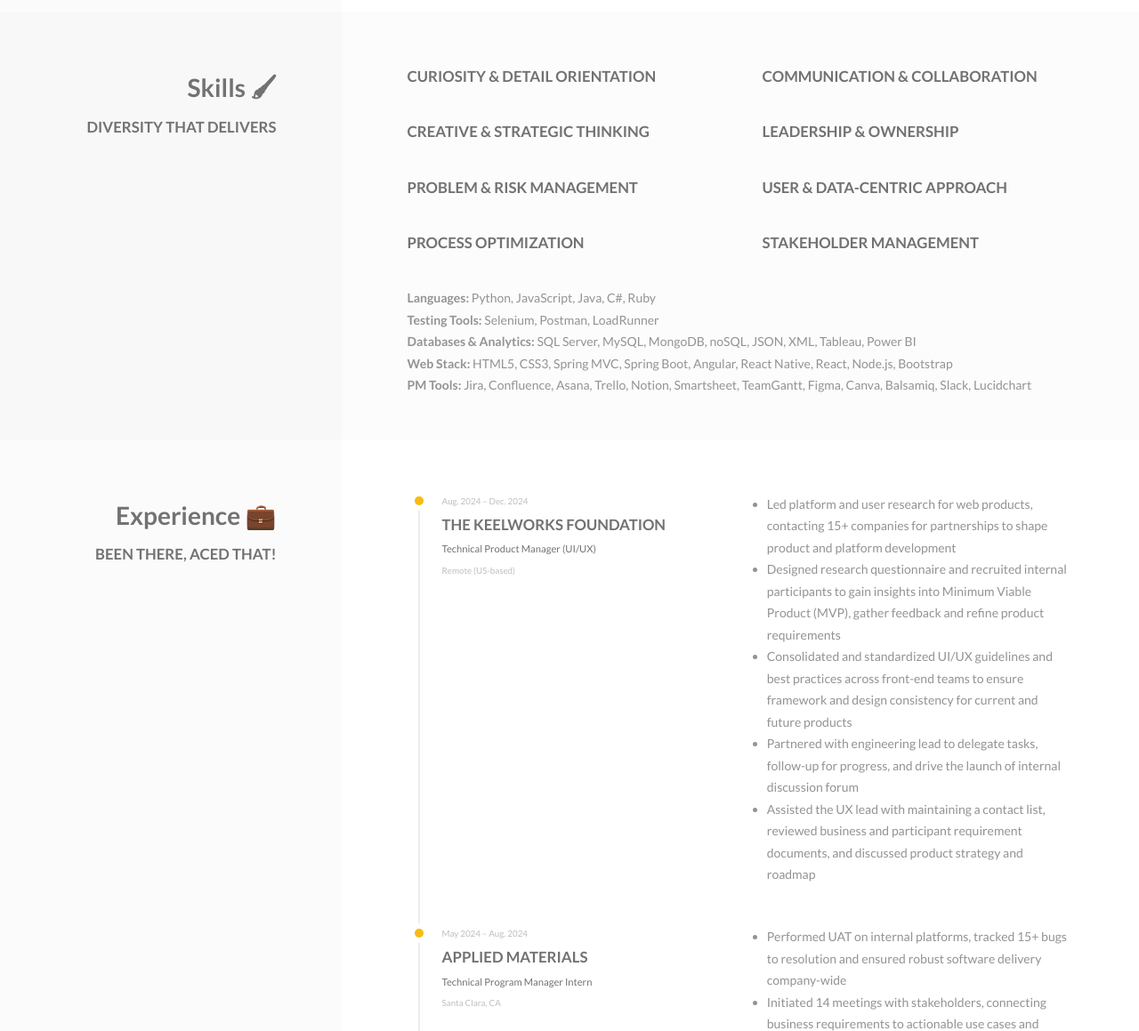
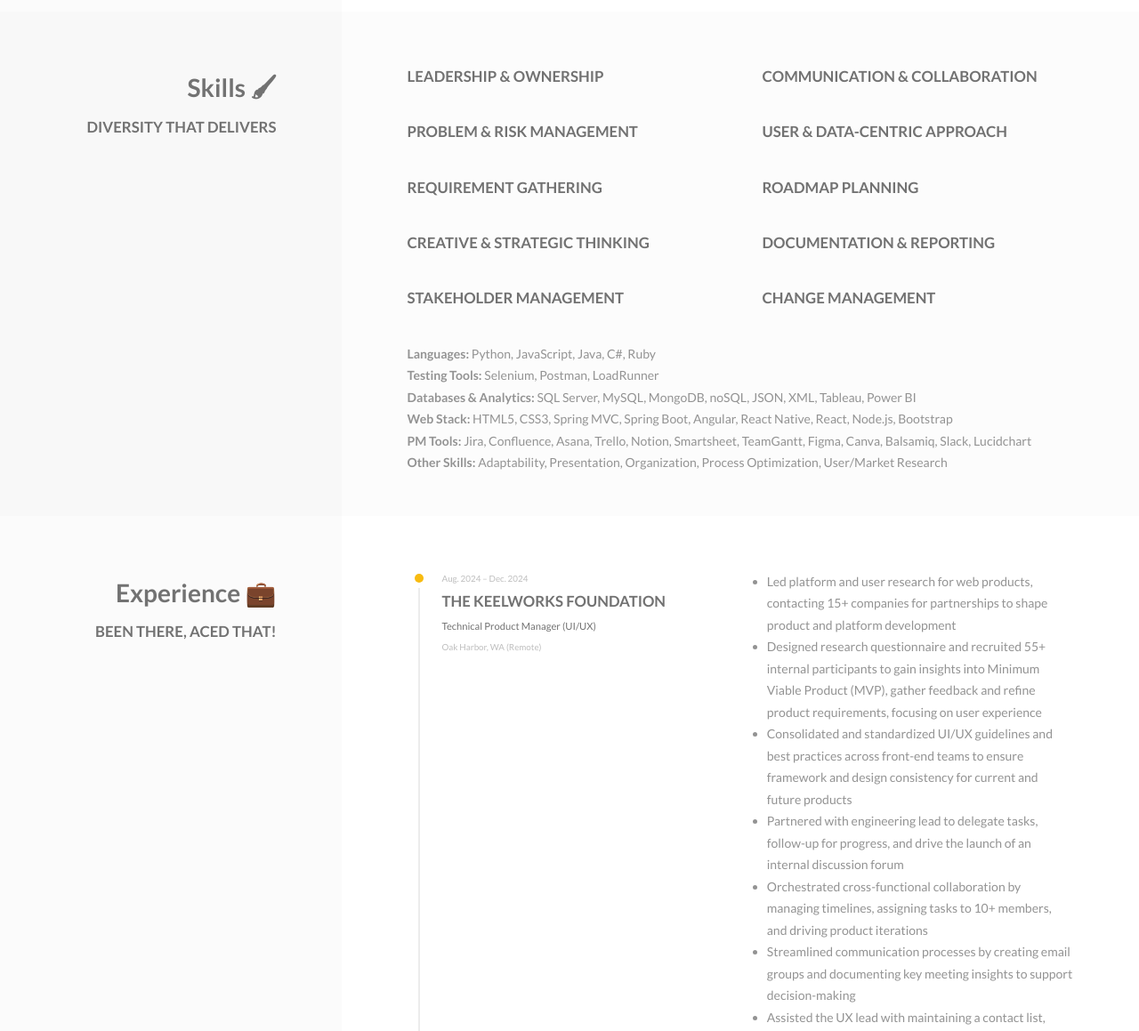
Before and after one commit to arshathapa/arshathapa.github.io, a plain HTML site: page index.html in a window 1280 px wide. Shown: the part 1440-2599 px from the top of the page at 89% size. Drawn offline with Linux system fonts and the light colour scheme.

Commit message:
Revised skills and experiences

```diff
--- a/index.html
+++ b/index.html
@@ -398,7 +398,7 @@
           <div class="o-media o-media--block">
            <div class="o-media__body">
             <h3>
-             Curiosity & Detail Orientation
+             Leadership & Ownership
             </h3>
            </div>
           </div>
@@ -442,7 +442,7 @@
            </div> -->
            <div class="o-media__body">
             <h3>
-             Creative & Strategic Thinking
+             Problem & Risk Management
             </h3>
            </div>
           </div>
@@ -466,7 +466,7 @@
            </div> -->
            <div class="o-media__body">
             <h3>
-             Leadership & Ownership
+             User & Data-centric Approach
             </h3>
            </div>
           </div>
@@ -490,7 +490,7 @@
            </div> -->
            <div class="o-media__body">
             <h3>
-             Problem & Risk Management
+             Requirement Gathering
             </h3>
            </div>
           </div>
@@ -514,7 +514,7 @@
            </div> -->
            <div class="o-media__body">
             <h3>
-             User & Data-centric Approach
+             Roadmap Planning
             </h3>
            </div>
           </div>
@@ -524,6 +524,53 @@
           </div> -->
          </div>
         </div>
+        <div class="o-grid__col-sm-6">
+            <div class="o-content">
+             <div class="o-media o-media--block">
+              <!-- <div class="o-media__figure">
+               <div class="c-number t-primary-color">
+                80
+                <small>
+                 %
+                </small>
+               </div>
+              </div> -->
+              <div class="o-media__body">
+               <h3>
+                Creative & Strategic Thinking
+               </h3>
+              </div>
+             </div>
+             <!-- <div class="c-progress-bar o-content__body t-border-color-bg u-mt-text">
+              <div class="a-progress-bar c-progress-bar__filler t-primary-bg" data-percent="80">
+              </div>
+             </div> -->
+            </div>
+           </div>
+           <!-- /o-grid__col -->
+           <div class="o-grid__col-sm-6">
+            <div class="o-content">
+             <div class="o-media o-media--block">
+              <!-- <div class="o-media__figure">
+               <div class="c-number t-primary-color">
+                90
+                <small>
+                 %
+                </small>
+               </div>
+              </div> -->
+              <div class="o-media__body">
+               <h3>
+                Documentation & Reporting
+               </h3>
+              </div>
+             </div>
+             <!-- <div class="c-progress-bar o-content__body t-border-color-bg u-mt-text">
+              <div class="a-progress-bar c-progress-bar__filler t-primary-bg" data-percent="90">
+              </div>
+             </div> -->
+            </div>
+           </div>
         <!-- /o-grid__col -->
         <div class="o-grid__col-sm-6">
          <div class="o-content">
@@ -538,7 +585,7 @@
            </div> -->
            <div class="o-media__body">
             <h3>
-             Process Optimization
+             Stakeholder Management
             </h3>
            </div>
           </div>
@@ -562,7 +609,7 @@
            </div> -->
            <div class="o-media__body">
             <h3>
-             Stakeholder Management
+             Change Management
             </h3>
            </div>
           </div>
@@ -599,6 +646,11 @@
         PM Tools:
        </b>
        Jira, Confluence, Asana, Trello, Notion, Smartsheet, TeamGantt, Figma, Canva, Balsamiq, Slack, Lucidchart
+       <br/>
+       <b>
+        Other Skills:
+       </b>
+        Adaptability, Presentation, Organization, Process Optimization, User/Market Research
        <br/>
        <br/>
       </div>
@@ -650,16 +702,19 @@
              Technical Product Manager (UI/UX)
             </h4>
             <div class="c-work__location">
-             Remote (US-based)
+             Oak Harbor, WA (Remote)
             </div>
            </div>
            <div class="o-grid__col-md-7">
             <ul>
                 <li>Led platform and user research for web products, contacting 15+ companies for partnerships to shape product and platform development</li>
-                <li>Designed research questionnaire and recruited internal participants to gain insights into Minimum Viable Product (MVP), gather feedback and refine product requirements</li>
+                <li>Designed research questionnaire and recruited 55+ internal participants to gain insights into Minimum Viable Product (MVP), gather feedback and refine product requirements, focusing on user experience</li>
                 <li>Consolidated and standardized UI/UX guidelines and best practices across front-end teams to ensure framework and design consistency for current and future products</li>
-                <li>Partnered with engineering lead to delegate tasks, follow-up for progress, and drive the launch of internal discussion forum </li>
+                <li>Partnered with engineering lead to delegate tasks, follow-up for progress, and drive the launch of an internal discussion forum</li>
+                <li>Orchestrated cross-functional collaboration by managing timelines, assigning tasks to 10+ members, and driving product iterations</li>
+                <li>Streamlined communication processes by creating email groups and documenting key meeting insights to support decision-making</li>
                 <li>Assisted the UX lead with maintaining a contact list, reviewed business and participant requirement documents, and discussed product strategy and roadmap</li>
+                <li>Leveraged internal networks to secure critical data resources from cross-functional teams, ensuring timely access to valuable information that supported project progress and team objectives</li>
             </ul>
            </div>
           </div>
@@ -691,10 +746,11 @@
             <ul>
                 <li>Performed UAT on internal platforms, tracked 15+ bugs to resolution and ensured robust software delivery company-wide</li>
                 <li>Initiated 14 meetings with stakeholders, connecting business requirements to actionable use cases and promoting internal productivity, and finalized complete requirement gathering with 3 stakeholders</li>
+                <li>Designed and reviewed 800+ automation and manual test cases to establish user-oriented test coverage, implementing new product features</li>
                 <li>Identified and investigated a critical database issue, coordinated with the technical lead and database team to analyze the problem, documented detailed findings and facilitated discussions on solutions</li>
-                <li>Designed and reviewed 800+ automation and manual test cases to establish user-oriented test coverage, implementing new product features</li>
-                <li>Assisted with user stories, product demos and training sessions to drive user engagement, and developed a comprehensive user guide to support new feature adoption</li>
+                <li>Faciliated user stories, product/business requirement document, product demos, and trainings to drive user engagement, and developed a comprehensive user guide to support new feature adoption</li>
                 <li>Maintained end-to-end communication with the stakeholders, technical team and business team, ensuring comprehensive documentation of existing issues and feedback</li>
+                <li>Coordinated a high-profile engagement initiative, successfully managing a comic-themed event attended by 1,300+ employees, facilitating meetings, supervising teams, and delivering an engaging experience that strengthened collaboration and stakeholder engagement</li>
             </ul>
            </div>
           </div>
@@ -719,15 +775,15 @@
              Project Manager Intern
             </h4>
             <div class="c-work__location">
-             Remote (US-based)
+              Oak Harbor, WA (Remote)
             </div>
            </div>
            <div class="o-grid__col-md-7">
             <ul>
                 <li>Spearheaded a team of 30+ data engineers, analysts and scientists to manage data-related projects to align with product vision</li>
                 <li>Collaborated with the team to conceptualize key projects: chatbot application, employee survey insights, and LinkedIn data analysis</li>
-                <li>Facilitated 20+ meetings for data specialization and instructional design teams to tailor feedback-based plans and project timeline reports</li>
-                <li>Utilized Waterfall Methodology to strategically manage project schedule towards deadlines and assisted in project documentation</li>
+                <li>Facilitated 20+ meetings for data specialization and instructional design teams to tailor feedback-based plans for LMS, project timeline reports, and update the roadmap</li>
+                <li>Utilized Waterfall Methodology to strategically manage LMS project schedule towards deadlines and assisted in project documentation</li>
             </ul>
            </div>
           </div>
```
